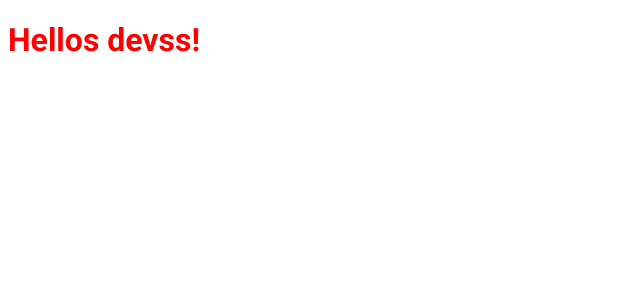
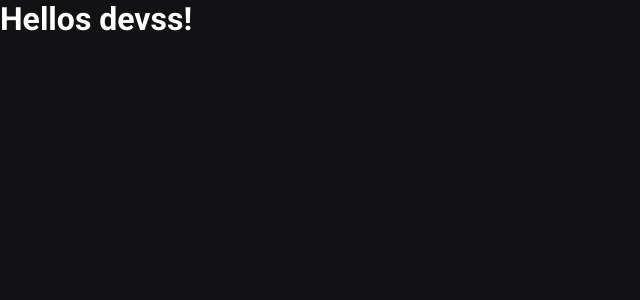
Before and after one commit to nymalone/03-ig-news, a Next.js app: page / in a window 1280 px wide. Shown: the top 300 px of the page, without its empty margins (0-640 px from the left). Built offline with nearby package versions, Linux system fonts and the light colour scheme.

Commit message:
global styles added

```diff
--- a/src/pages/_app.tsx
+++ b/src/pages/_app.tsx
@@ -1,4 +1,6 @@
 import {AppProps} from 'next/app'
+
+import '../styles/global.scss';
 
 function MyApp({ Component, pageProps }: AppProps) {
   return <Component {...pageProps} />
--- a/src/pages/index.tsx
+++ b/src/pages/index.tsx
@@ -1,6 +1,4 @@
 import Head from "next/head";
-
-import styles from "../styles/home.module.scss";
 
 export default function Home() {
   return (
@@ -8,7 +6,7 @@
       <Head>
         <title>Home | ig.news</title>
       </Head>
-      <h1 className={styles.title}>Hellos devss!</h1>
+      <h1>Hellos devss!</h1>
     </>
   );
 }
--- /dev/null
+++ b/src/styles/global.scss
@@ -0,0 +1,46 @@
+* {
+  margin: 0;
+  padding: 0;
+  box-sizing: border-box;
+}
+
+:root {
+  --white: #fff;
+
+  --gray-100: #e1e1e6;
+  --gray-300: #a8a8b3;
+  --gray-900: #121214;
+
+  --cyan-500: #61dafb;
+  --yellow-500: #eba417;
+}
+
+@media (max-width: 1080px) {
+  html {
+    font-size: 93.75%;
+  }
+}
+
+@media (max-width: 720px) {
+  html {
+    font-size: 87.5%
+  }
+}
+
+body {
+  background: var(--gray-900);
+  color: var(--white);
+}
+
+body, input, textarea, select, button {
+  font: 400 1rem 'Roboto', sans-serif;
+}
+
+button {
+  cursor: pointer;
+}
+
+a {
+  color: inherit;
+  text-decoration: none;
+}
--- a/src/styles/home.module.scss
+++ /dev/null
@@ -1,4 +0,0 @@
-.title {
-  color: red;
-  font-family: 'Roboto', sans-serif;
-}
```
